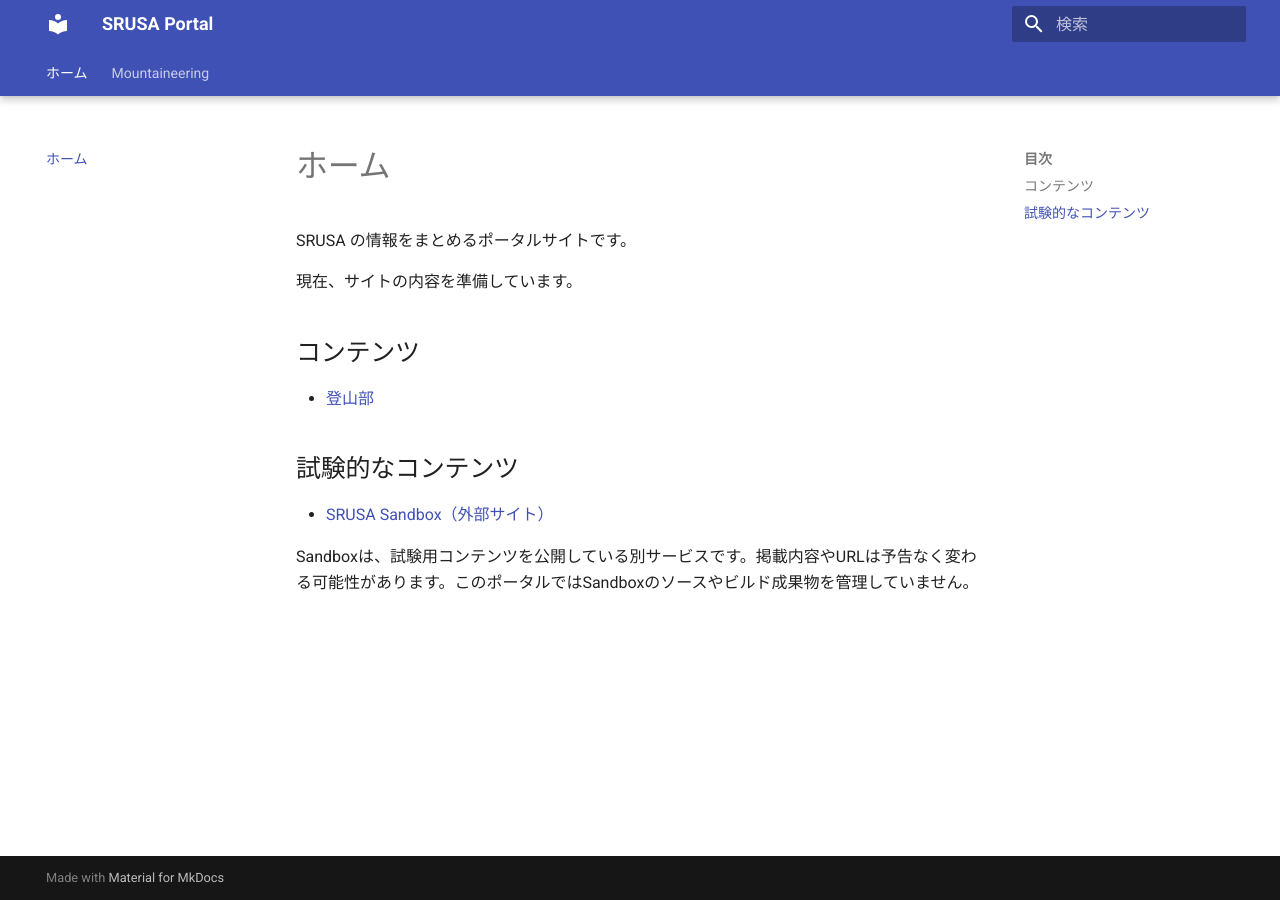
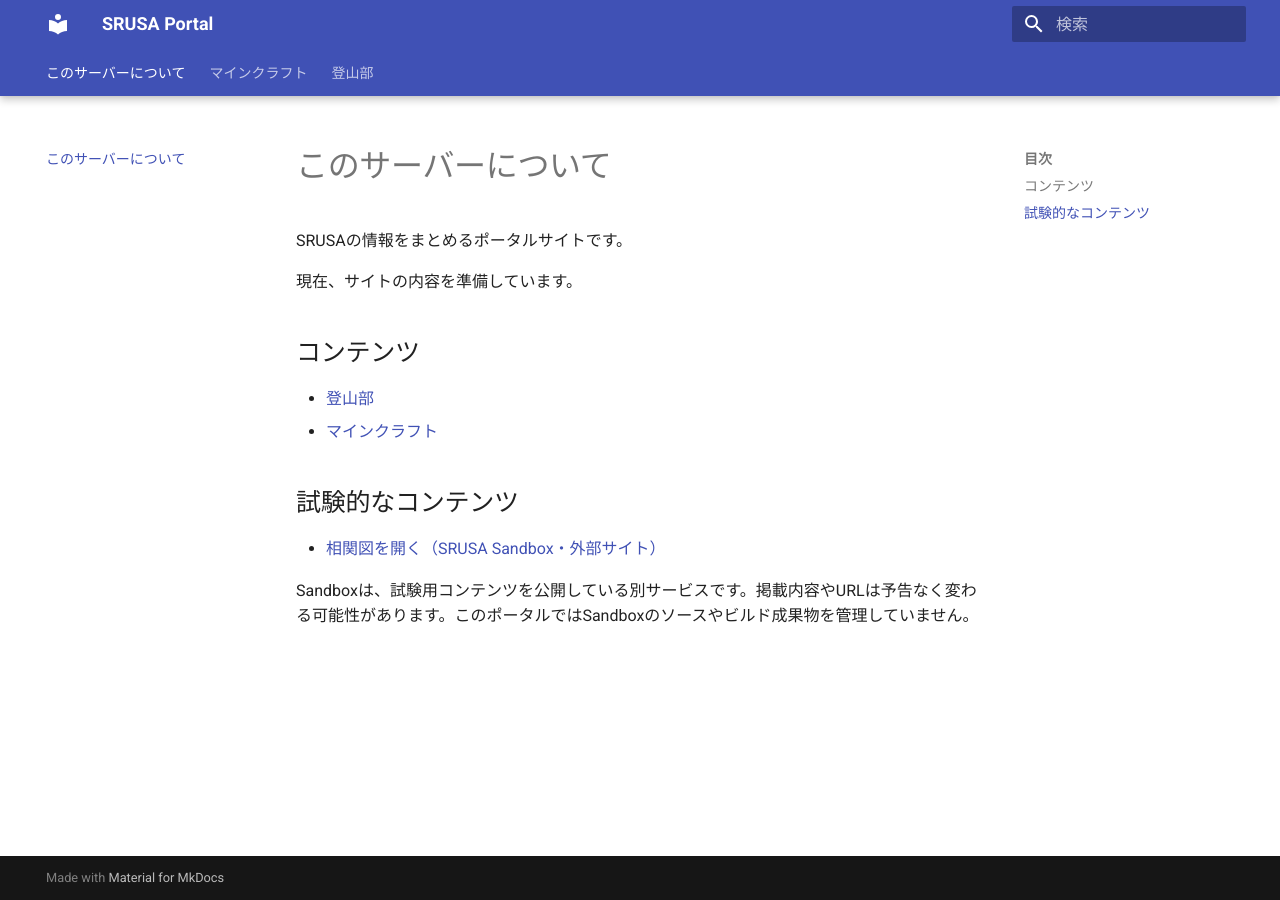
Before and after one commit to SRUSA-JP/srusa-portal, an MkDocs documentation site: the page built from docs/index.md, in a window 1280 px wide. Built offline with MkDocs 1.6.1 and Material for MkDocs 9.7.7, drawn with Linux system fonts in a browser that asks for light colours.

Commit message:
[update]日本語ディレクトリで3タブを構成

```diff
--- a/docs/index.md
+++ b/docs/index.md
@@ -1,15 +1,16 @@
-# ホーム
+# このサーバーについて
 
-SRUSA の情報をまとめるポータルサイトです。
+SRUSAの情報をまとめるポータルサイトです。
 
 現在、サイトの内容を準備しています。
 
 ## コンテンツ
 
-- [登山部](mountaineering/index.md)
+- [登山部](登山部/index.md)
+- [マインクラフト](マインクラフト/index.md)
 
 ## 試験的なコンテンツ
 
-- [SRUSA Sandbox（外部サイト）](https://srusa-sandbox.netlify.app/)
+- [相関図を開く（SRUSA Sandbox・外部サイト）](https://srusa-sandbox.netlify.app/#/relationships)
 
 Sandboxは、試験用コンテンツを公開している別サービスです。掲載内容やURLは予告なく変わる可能性があります。このポータルではSandboxのソースやビルド成果物を管理していません。
--- /dev/null
+++ b/docs/マインクラフト/index.md
@@ -0,0 +1,7 @@
+# マインクラフト
+
+マインクラフトに関する試験的なコンテンツは、SRUSA Sandboxで公開しています。
+
+- [マインクラフトの統計・ワールドマップ・活動カレンダーを開く（SRUSA Sandbox・外部サイト）](https://srusa-sandbox.netlify.app/#/minecraft)
+
+Sandboxは別サービスです。掲載内容やURLは予告なく変わる可能性があります。このポータルではSandboxのソースやビルド成果物を管理していません。
```
Also changed, not shown: AGENTS.md (+2 -1 lines), README.md (+5 -4 lines), docs/登山部/index.md (renamed from docs/mountaineering/index.md), docs/登山部/活動記録/20260704.md (renamed from docs/mountaineering/活動記録/20260704.md).
